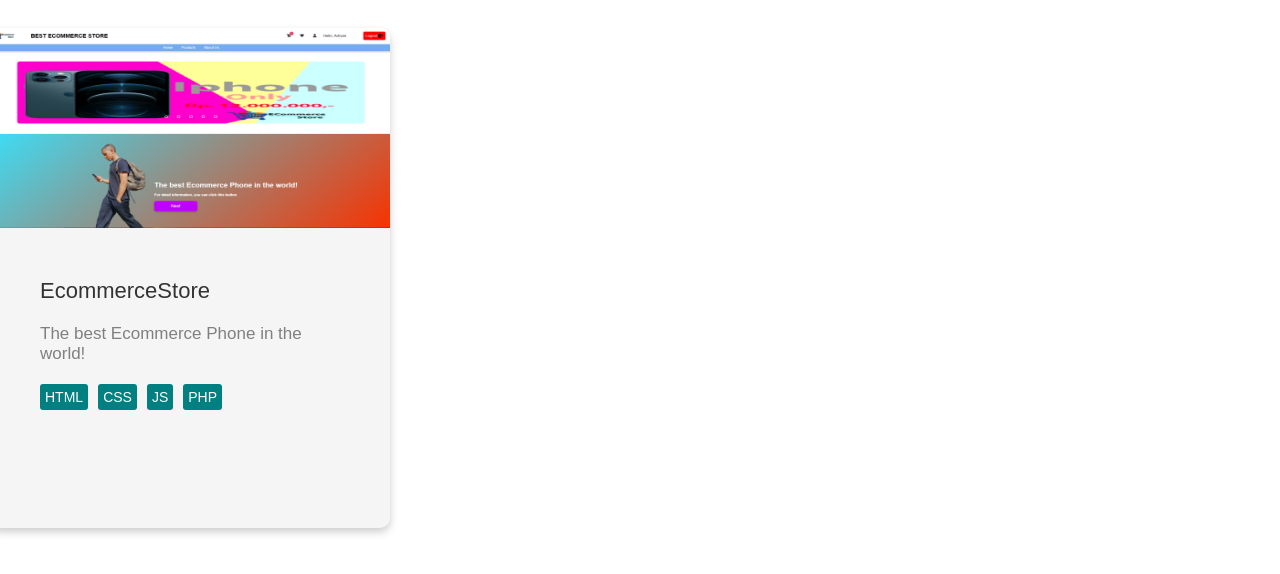
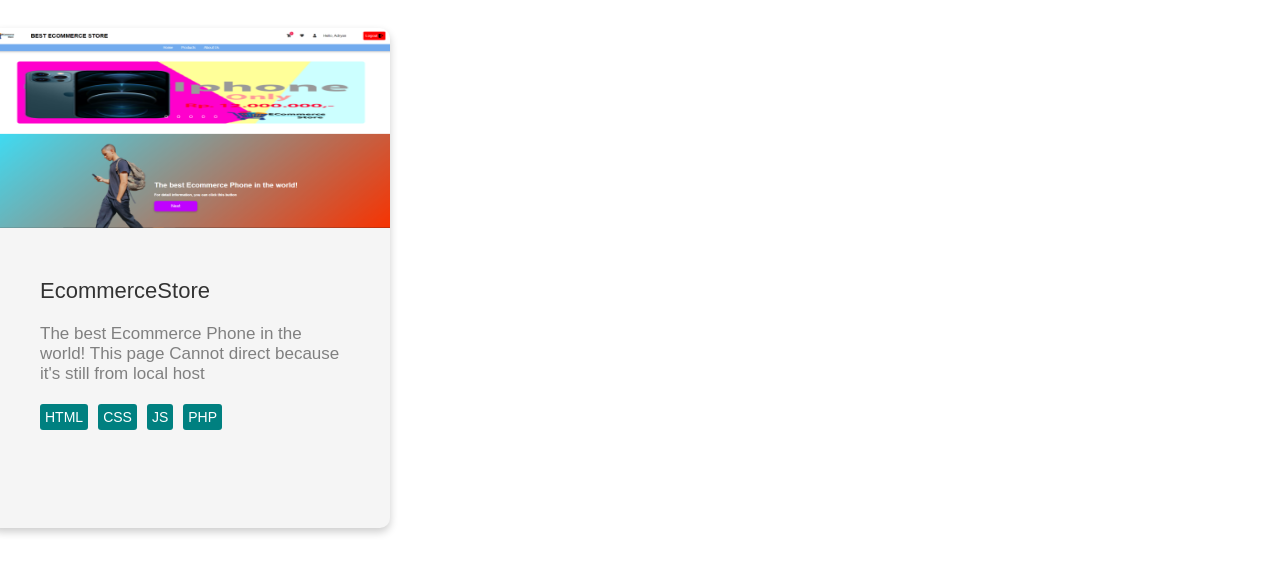
Before and after one commit to Adryansucipto/AdryanSucipto.git.io, a plain HTML site: page project.html in a window 1280 px wide. Shown: the part 1345-1919 px from the top of the page. Drawn offline with Linux system fonts and the light colour scheme.

Commit message:
Update project.html

```diff
--- a/project.html
+++ b/project.html
@@ -93,7 +93,7 @@
                 </div>
             </a>
 
-            <a id="card_link" href=" https://adryansucipto.github.io/ToDoList.git.io/" style="text-decoration: none;" target="_blank">
+            <a id="card_link" href="https://adryansucipto.github.io/ToDoList.git.io/" style="text-decoration: none;" target="_blank">
                 <div class="card">
                     <img src="Asset/project_2_todolist.PNG" alt="img">
                     <div class="card_body">
@@ -134,7 +134,7 @@
                     <img src="Asset/EcommerceStore.PNG" alt="img">
                     <div class="card_body">
                         <p id="card_body_Title">EcommerceStore</p>
-                        <p id="card_body_description">The best Ecommerce Phone in the world!</p>
+                        <p id="card_body_description">The best Ecommerce Phone in the world! This page Cannot direct because it's still from local host</p>
                         <div class="card_body_using">
                         <div class="card_body_using_text">
                                 <p>HTML</p>
```
